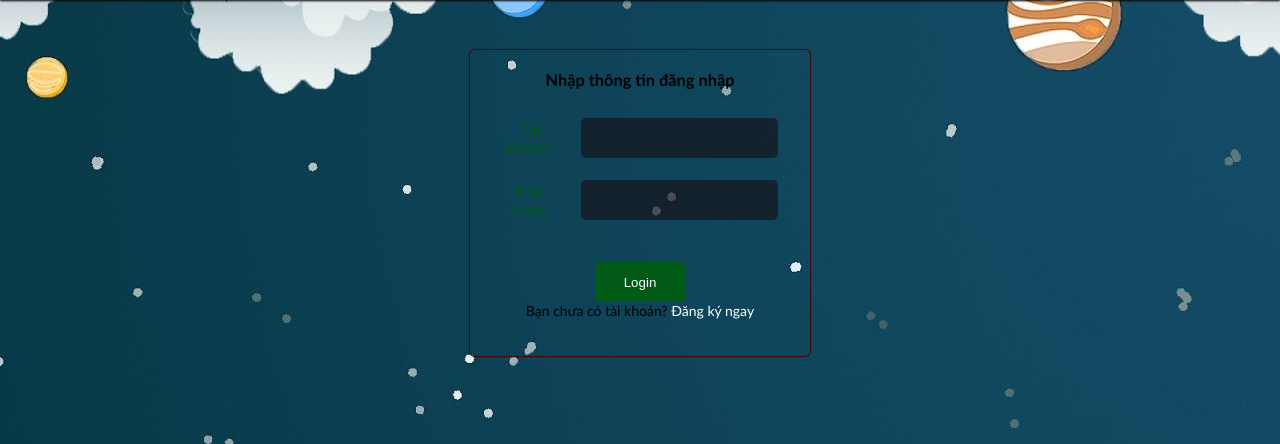
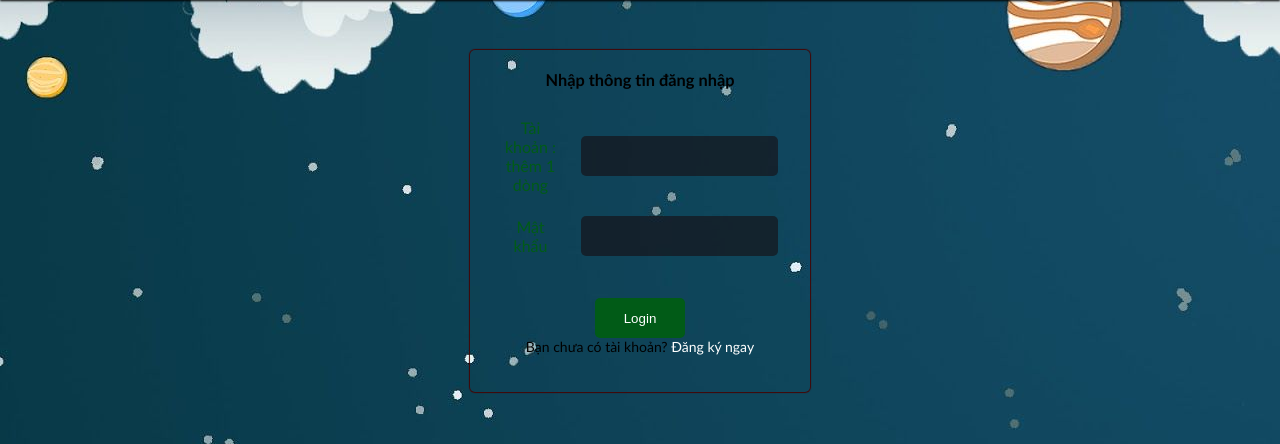
Before and after one commit to bimbimsnackk/BTL, a PHP site: page /login.php in a window 1280 px wide. Shown: the part 50-494 px from the top of the page. Run offline with PHP 8.4, Linux system fonts and the light colour scheme.

Commit message:
sua file login

```diff
--- a/login.php
+++ b/login.php
@@ -27,7 +27,7 @@ session_start()
 								<table>
 									<tr height="50px">
 									   <td>
-										  Tài khoản :
+										  Tài khoản : thêm 1 dòng
 									   </td>
 									   <td>
 										   <input type="text" name="taikhoan">
```
